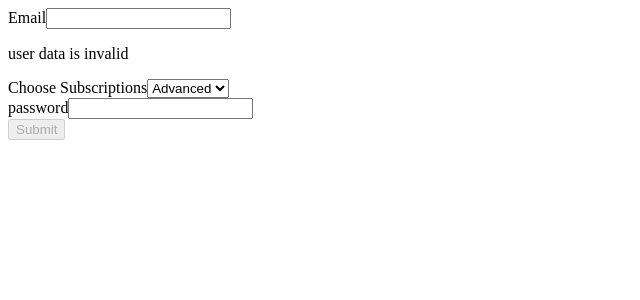
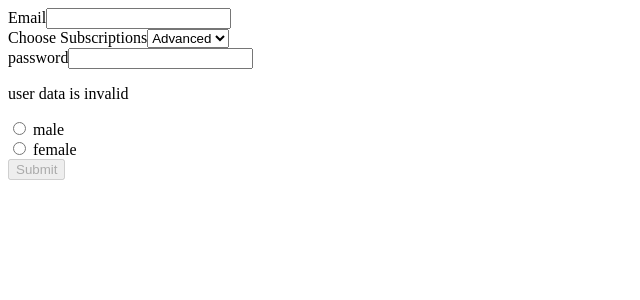
Before and after one commit to Giulia-M/template-drivenforms, an Angular app in the folder app01/: page / in a window 1280 px wide. Shown: the top 300 px of the page, without its empty margins (0-640 px from the left). Built offline with nearby package versions, Linux system fonts and the light colour scheme.

Commit message:
radio buttons

```diff
--- a/app01/src/app/app.component.html
+++ b/app01/src/app/app.component.html
@@ -20,8 +20,6 @@
               </p>
             </div>
           </div>
-
-          <p *ngIf="userData.invalid">user data is invalid</p>
 
           <div class="form-group">
             <label for="subscriptions">Choose Subscriptions</label>
@@ -52,6 +50,13 @@
             </p>
           </div>
 
+          <p *ngIf="userData.invalid">user data is invalid</p>
+          <div class="radio" *ngFor="let g of genders">
+            <label for="">
+              <input type="radio" name="gender" ngModel [value]="g" required />
+              {{ g }}
+            </label>
+          </div>
           <button
             class="btn btn-primary"
             type="submit"
--- a/app01/src/app/app.component.ts
+++ b/app01/src/app/app.component.ts
@@ -12,6 +12,7 @@ export class AppComponent {
   userData = '';
   @ViewChild('formDisplay') formSignup: NgForm | undefined;
 
+  genders = ['male', 'female'];
   onSubmit() {
     console.log(this.formSignup);
   }
```
